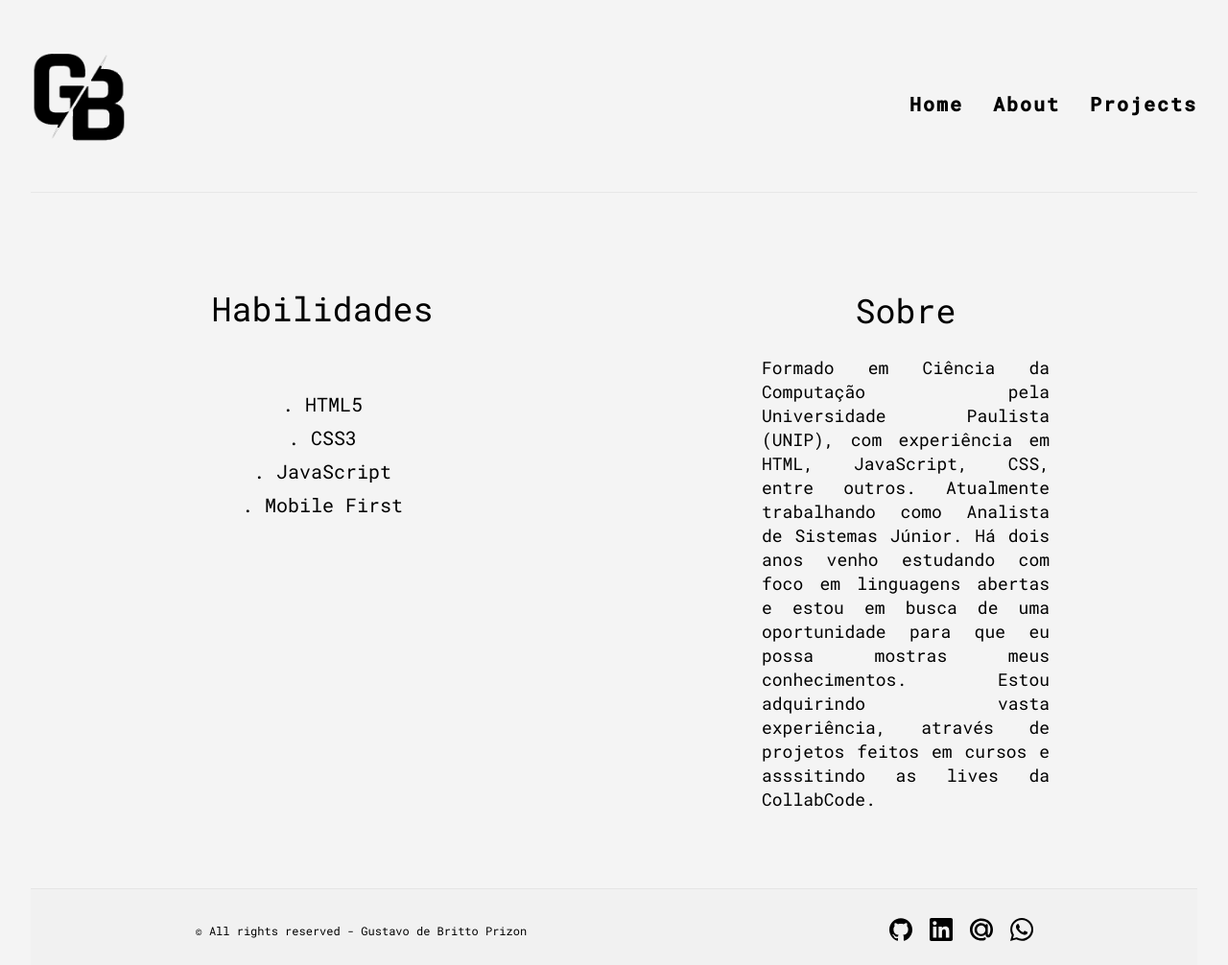
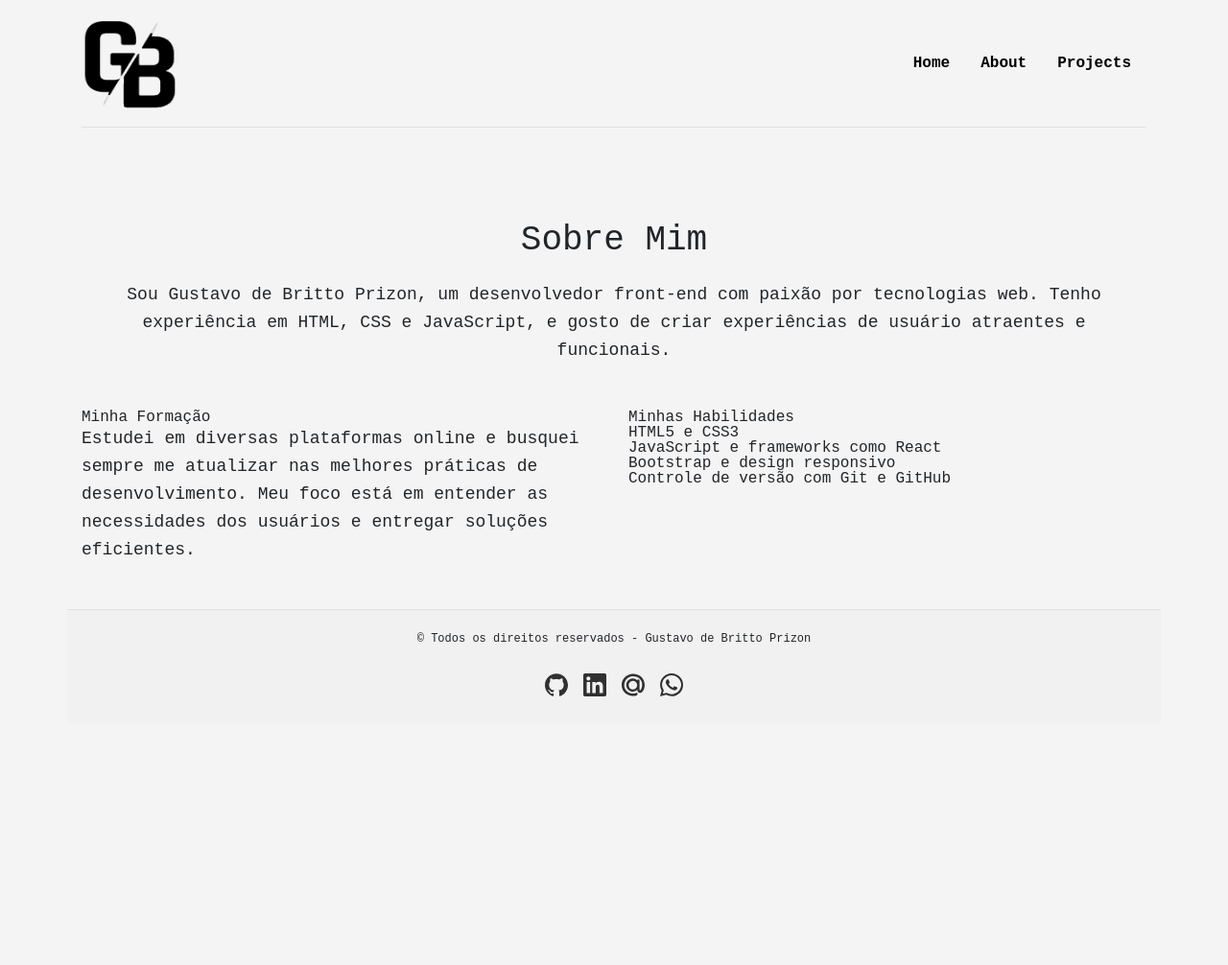
Before and after one commit to GustavoPrizon/portfolio, a plain HTML site: page about.html in a window 1280 px wide. Shown: the whole page at 96% size. After the commit the page ends 800 px from the top, so only its background shows below. Drawn offline with nearby package versions, Linux system fonts and the light colour scheme; files that its build step writes are made by us from their sources.

Commit message:
bootstrap

```diff
--- a/about.html
+++ b/about.html
@@ -1,62 +1,122 @@
 <!DOCTYPE html>
 <html lang="pt-BR">
   <head>
-        <meta charset="UTF-8">
-        <meta name="viewport" content="width=device-width, initial-scale=1.0">
-        <meta http-equiv="X-UA-Compatible" content="ie=edge">
-        <title>Portfólio - Gustavo Prizon</title>
-
-        <link href="https://fonts.googleapis.com/css?family=Roboto+Mono:400,500&display=swap" rel="stylesheet">
-
-        <link rel="stylesheet" href="css/reset.css">
-        <link rel="stylesheet" href="css/base.css">
-        <link rel="stylesheet" href="css/function.css">
-        <link rel="stylesheet" href="css/header.css">
-        <link rel="stylesheet" href="css/about.css">
-        <link rel="stylesheet" href="css/footer.css">
+    <meta charset="UTF-8" />
+    <meta name="viewport" content="width=device-width, initial-scale=1.0" />
+    <title>Sobre - Gustavo Prizon</title>
+    <link
+      href="https://stackpath.bootstrapcdn.com/bootstrap/4.5.2/css/bootstrap.min.css"
+      rel="stylesheet"
+    />
+    <link rel="stylesheet" href="css/reset.css" />
+    <link rel="stylesheet" href="css/styles.css" />
+    <link rel="stylesheet" href="css/base.css" />
   </head>
   <body>
     <header class="header container">
-            <img class="logo" src="img/logo.png" alt="Logo">
+      <div
+        class="d-flex justify-content-between align-items-center py-3 border-bottom"
+      >
+        <img
+          class="logo"
+          src="img/logo.png"
+          alt="Logo"
+          width="100"
+          height="100"
+        />
         <nav class="nav">
-                <ul class="menu">
-                    <li class="item"><a href="index.html">Home</a></li>
-                    <li class="item"><a href="about.html">About</a></li>
-                    <li class="item"><a href="projects.html">Projects</a></li>
+          <ul class="menu list-unstyled d-flex">
+            <li class="mx-3"><a href="index.html">Home</a></li>
+            <li class="mx-3"><a href="about.html">About</a></li>
+            <li class="mx-3"><a href="projects.html">Projects</a></li>
           </ul>
         </nav>
+      </div>
     </header>
 
-        <section class="explore-about container">
-            <div class="content-about">
-                <h1 class="title-about">Habilidades</h1>
-                <ul class="skills">
-                    <li class="skill">. HTML5</li>
-                    <li class="skill">. CSS3</li>
-                    <li class="skill">. JavaScript</li>
-                    <li class="skill">. Mobile First</li>
+    <section class="about container my-5">
+      <h1 class="text-center">Sobre Mim</h1>
+      <p class="text-center mt-4">
+        Sou Gustavo de Britto Prizon, um desenvolvedor front-end com paixão por
+        tecnologias web. Tenho experiência em HTML, CSS e JavaScript, e gosto de
+        criar experiências de usuário atraentes e funcionais.
+      </p>
+      <div class="row mt-5">
+        <div class="col-md-6">
+          <h2>Minha Formação</h2>
+          <p>
+            Estudei em diversas plataformas online e busquei sempre me atualizar
+            nas melhores práticas de desenvolvimento. Meu foco está em entender
+            as necessidades dos usuários e entregar soluções eficientes.
+          </p>
+        </div>
+        <div class="col-md-6">
+          <h2>Minhas Habilidades</h2>
+          <ul>
+            <li>HTML5 e CSS3</li>
+            <li>JavaScript e frameworks como React</li>
+            <li>Bootstrap e design responsivo</li>
+            <li>Controle de versão com Git e GitHub</li>
           </ul>
         </div>
-            <div class="content">
-            <h1 class="about">Sobre</h1>
-            <p class="description-about">Formado em Ciência da Computação pela Universidade Paulista (UNIP),
-                com experiência em HTML, JavaScript, CSS, entre outros. Atualmente trabalhando
-                como Analista de Sistemas Júnior. Há dois anos venho estudando com foco em linguagens abertas e
-                estou em busca de uma oportunidade para que eu possa mostras meus conhecimentos. Estou adquirindo
-                vasta experiência, através de projetos feitos em cursos e asssitindo as lives da CollabCode.
-            </p>
       </div>
     </section>
 
-        <footer class="footer container">
-            <h4 class="copyright">&copy; All rights reserved - Gustavo de Britto Prizon</h4>
-            <ul class="medias">
-                <li class="icon"><a href="https://github.com/GustavoPrizon/" target="_blank" rel="noopener noreferrer" class="link"><img src="img/icon-github.svg" alt="Icon Github" class="image"></a></li>
-                <li class="icon"><a href="https://www.linkedin.com/in/gustavo-de-britto-prizon-312962121/" target="_blank" rel="noopener noreferrer" class="link"><img src="img/icon-linkedin.svg" alt="Icon Linkedin" class="image"></a></li>
-                <li class="icon"><a href=mailto:gustavoprizon@gmail.com rel="noopener noreferrer" class="link"><img src="img/icon-email.svg" alt="Icon E-mail" class="image"></a></li>
-                <li class="icon"><a href="http://api.whatsapp.com/send?1=pt_BR&phone=5511984477832" target="_blank" rel="noopener noreferrer" class="link"><img src="img/icon-whatsapp.svg" alt="Icon Whatsapp" class="image"></a></li>
+    <footer class="footer container text-center py-4 border-top">
+      <h4 class="copyright">
+        &copy; Todos os direitos reservados - Gustavo de Britto Prizon
+      </h4>
+      <ul class="medias list-unstyled d-flex justify-content-center">
+        <li class="mx-2">
+          <a
+            href="https://github.com/GustavoPrizon/"
+            target="_blank"
+            rel="noopener noreferrer"
+            ><img
+              src="img/icon-github.svg"
+              alt="Icon Github"
+              width="24"
+              height="24"
+          /></a>
+        </li>
+        <li class="mx-2">
+          <a
+            href="https://www.linkedin.com/in/gustavo-de-britto-prizon-312962121/"
+            target="_blank"
+            rel="noopener noreferrer"
+            ><img
+              src="img/icon-linkedin.svg"
+              alt="Icon Linkedin"
+              width="24"
+              height="24"
+          /></a>
+        </li>
+        <li class="mx-2">
+          <a href="mailto:gustavoprizon@gmail.com" rel="noopener noreferrer"
+            ><img
+              src="img/icon-email.svg"
+              alt="Icon E-mail"
+              width="24"
+              height="24"
+          /></a>
+        </li>
+        <li class="mx-2">
+          <a
+            href="http://api.whatsapp.com/send?1=pt_BR&phone=5511984477832"
+            target="_blank"
+            rel="noopener noreferrer"
+            ><img
+              src="img/icon-whatsapp.svg"
+              alt="Icon Whatsapp"
+              width="24"
+              height="24"
+          /></a>
+        </li>
       </ul>
     </footer>
 
+    <script src="https://code.jquery.com/jquery-3.5.1.slim.min.js"></script>
+    <script src="https://cdn.jsdelivr.net/npm/@popperjs/core@2.11.6/dist/umd/popper.min.js"></script>
+    <script src="https://stackpath.bootstrapcdn.com/bootstrap/4.5.2/js/bootstrap.min.js"></script>
   </body>
 </html>
--- /dev/null
+++ b/styles.css
@@ -0,0 +1,56 @@
+.header {
+  margin-bottom: 100px;
+}
+
+.explore .title {
+  font-size: 35px;
+  line-height: 40px;
+  margin-bottom: 30px;
+}
+
+.explore .description {
+  font-size: 18px;
+  line-height: 25px;
+  margin-bottom: 80px;
+}
+
+.footer {
+  background-color: rgba(240, 240, 240, 0.5);
+}
+
+.footer .copyright {
+  font-size: 12px;
+  margin-bottom: 30px;
+}
+
+.footer .medias img {
+  opacity: 0.8;
+  transition: opacity 0.3s;
+}
+
+.footer .medias img:hover {
+  opacity: 1;
+}
+
+.about h1 {
+  font-size: 36px;
+  margin-bottom: 20px;
+}
+
+.about p {
+  font-size: 18px;
+  line-height: 1.6;
+}
+
+.projects h1 {
+  font-size: 36px;
+  margin-bottom: 20px;
+}
+
+.card {
+  transition: transform 0.2s;
+}
+
+.card:hover {
+  transform: scale(1.05);
+}
```
Also changed, not shown: index.html (+86 -30 lines), projects.html (+91 -30 lines). Lines whose indentation alone changed are shown as unchanged.
